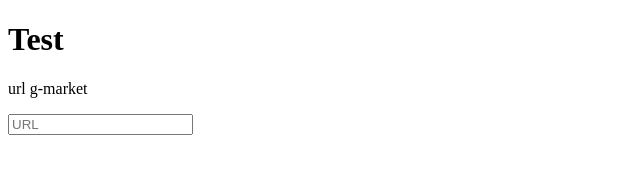
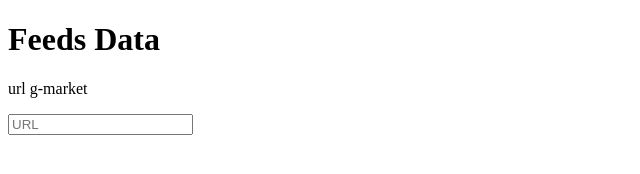
Before and after one commit to apisitk/apisitk.github.com, a plain HTML site: page index.html in a window 1280 px wide. Shown: the whole page, without its empty margins (0-640 px from the left). Drawn offline with Linux system fonts and the light colour scheme.

Commit message:
Update index.html

```diff
--- a/index.html
+++ b/index.html
@@ -1,7 +1,7 @@
 <!DOCTYPE html>
 <html>
 <body>
-<h1>Test</h1>
+<h1>Feeds Data</h1>
 <p>url g-market</p>
 <input name="filename" value="" placeholder="URL" type="text">
 </br>
```
